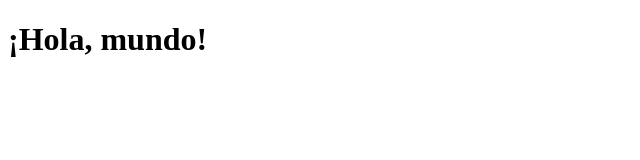
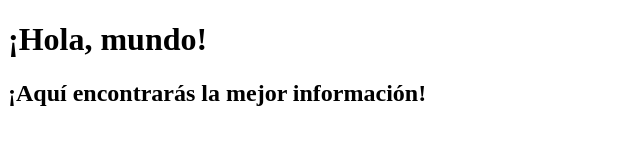
Before and after one commit to weyMonsalve/mi-proyecto-de-prueba-git, a plain HTML site: page index.html in a window 1280 px wide. Shown: the whole page, without its empty margins (0-640 px from the left). Drawn offline with Linux system fonts and the light colour scheme.

Commit message:
feat: agregar un subtitulo informativo

```diff
--- a/index.html
+++ b/index.html
@@ -7,5 +7,6 @@
 </head>
 <body>
     <h1>¡Hola, mundo!</h1>
+    <h2>¡Aquí encontrarás la mejor información!</h2>
 </body>
 </html>
```
